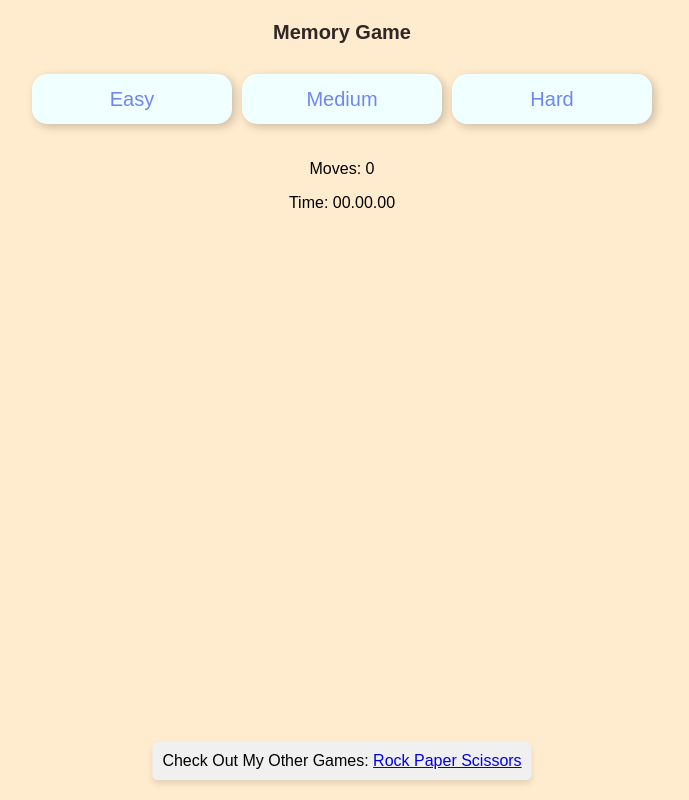
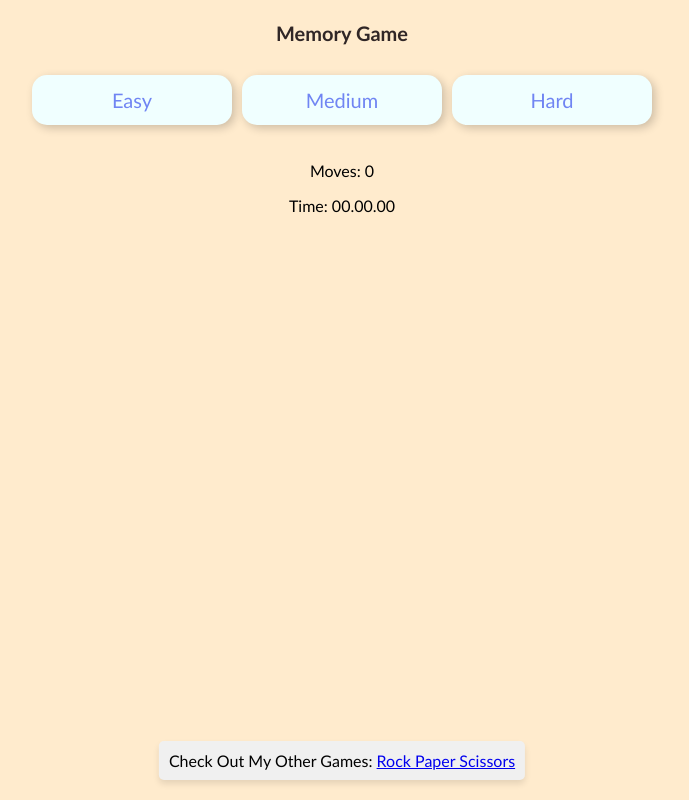
Before and after one commit to FarzanehAhmadi/HYF-assignments, a plain HTML site: page memory-app/index.html in a window 1280 px wide. Shown: the whole page, without its empty margins (298-987 px from the left). Drawn offline with Linux system fonts and the light colour scheme.

Commit message:
change font family

```diff
--- a/memory-app/style.css
+++ b/memory-app/style.css
@@ -1,5 +1,5 @@
 body {
-  font-family: Arial, Helvetica, sans-serif;
+  font-family:'Trebuchet MS', 'Lucida Sans Unicode', 'Lucida Grande', 'Lucida Sans', Arial, sans-serif;
   background-color: blanchedalmond;
 }
 
@@ -82,6 +82,7 @@ img {
   margin-bottom: 20px;
 }
 .easy-button,.medium-button,.hard-button{
+  font-family: 'Trebuchet MS', 'Lucida Sans Unicode', 'Lucida Grande', 'Lucida Sans', Arial, sans-serif;
   color: rgb(112, 133, 243);
   background-color: azure;
   width: 200px;
@@ -96,11 +97,12 @@ img {
 
 .other-game-section {
   position: fixed;
-  bottom: 20px; /* Adjust this value to set the distance from the bottom */
+  bottom: 20px;
   left: 50%;
   transform: translateX(-50%);
   padding: 10px;
-  background-color: #f0f0f0; /* Optional background color */
-  border-radius: 5px; /* Optional rounded corners */
-  box-shadow: 0px 4px 6px rgba(0, 0, 0, 0.1); /* Optional shadow */
+  background-color: #f0f0f0;
+  border-radius: 5px;
+  box-shadow: 0px 4px 6px rgba(0, 0, 0, 0.1);
+  font-family:'Trebuchet MS', 'Lucida Sans Unicode', 'Lucida Grande', 'Lucida Sans', Arial, sans-serif;
 }
```
